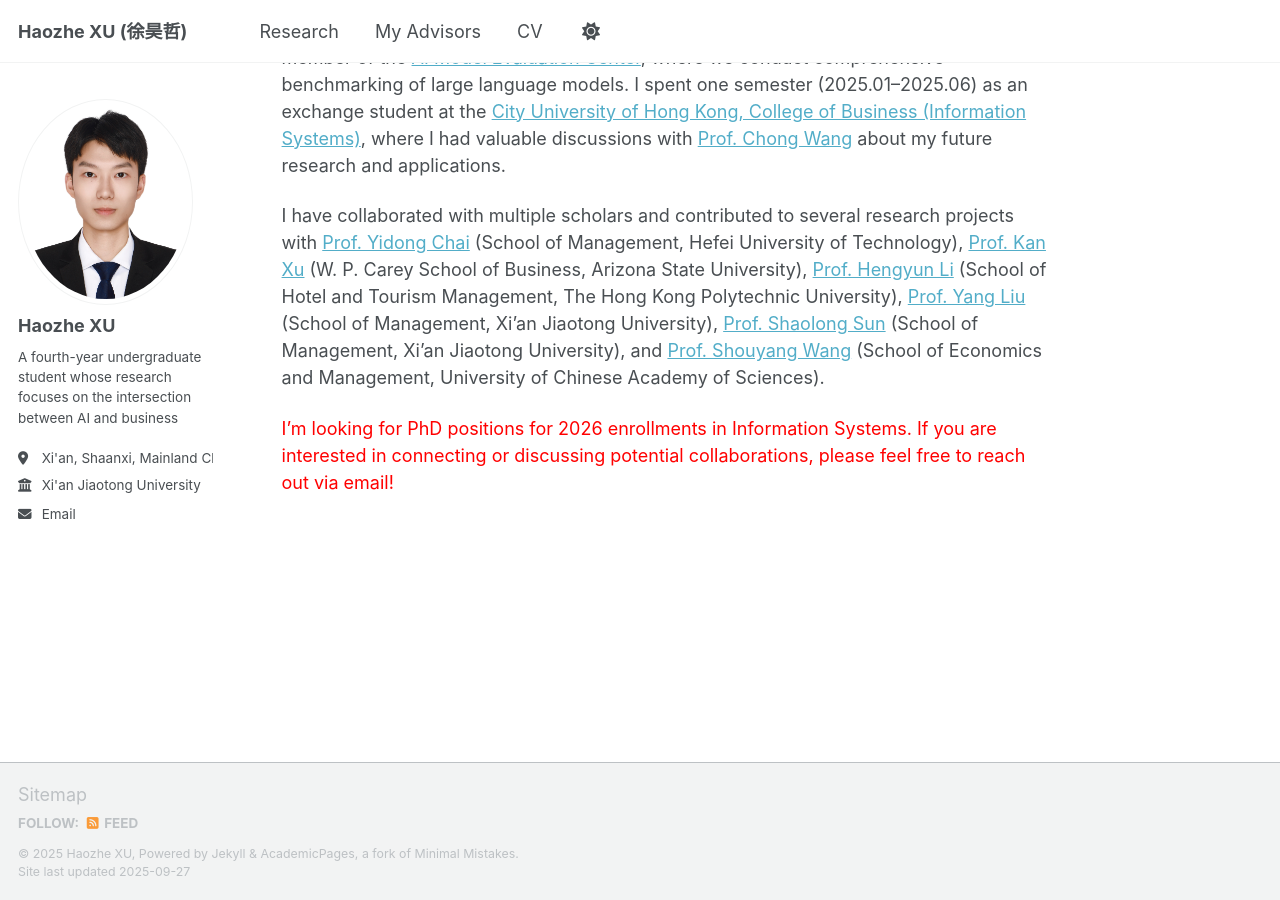
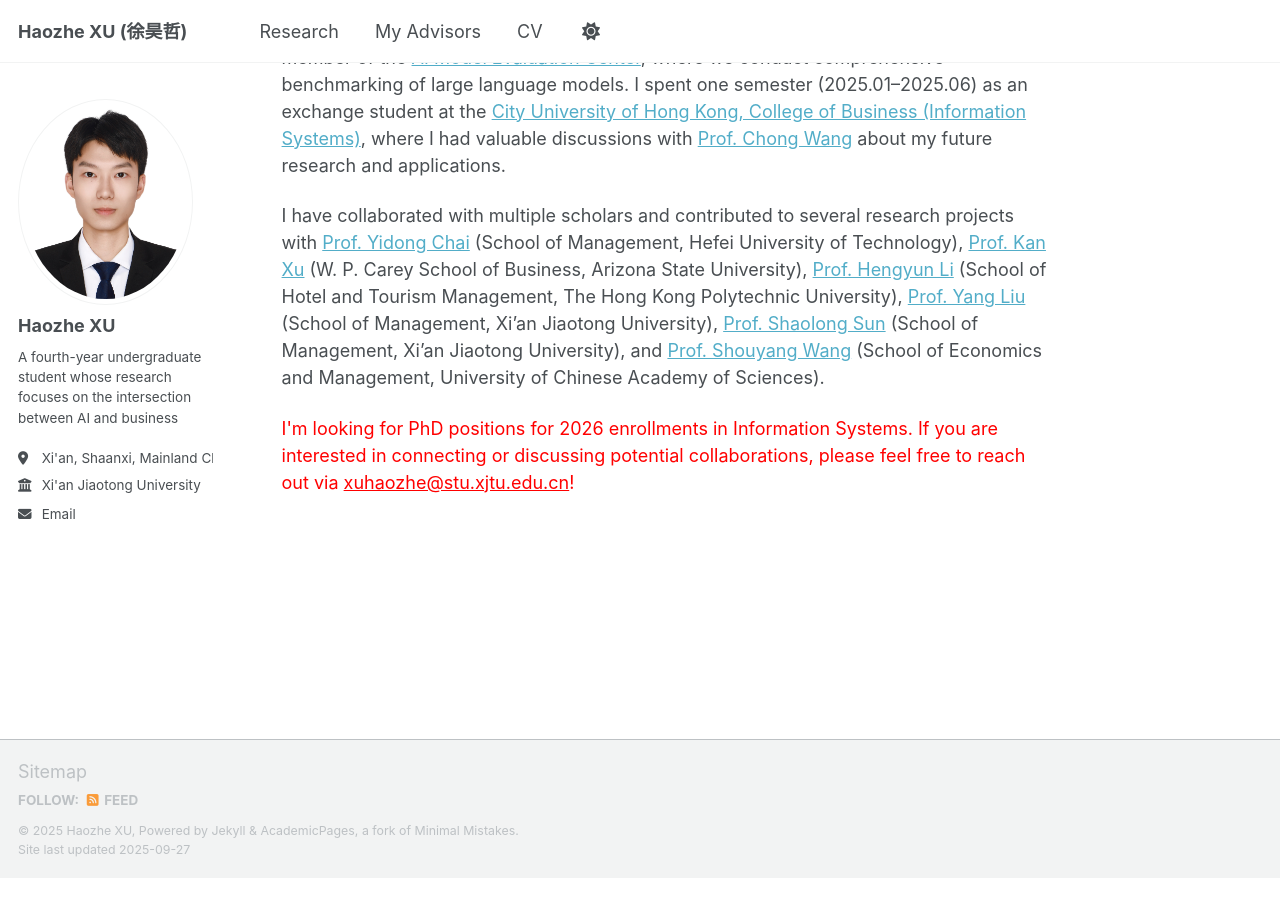
Before and after one commit to XuHaozhe0204/XuHaozhe0204.github.io, a Jekyll site: the page built from _pages/about.md, in a window 1280 px wide and 900 px high, scrolled down 516 px. Built offline with Jekyll 4.4.1, drawn with Linux system fonts in a browser that asks for light colours; a script that is not in the unit is left out; after the commit the page ends 1393 px from its top, so only the background shows below that.

Commit message:
Update about.md

```diff
--- a/_pages/about.md
+++ b/_pages/about.md
@@ -17,4 +17,8 @@
 
 I have collaborated with multiple scholars and contributed to several research projects with [Prof. Yidong Chai](https://www.hfut.edu.cn/glxyen/info/1073/1501.htm) (School of Management, Hefei University of Technology), [Prof. Kan Xu](https://kanxu526.github.io/) (W. P. Carey School of Business, Arizona State University), [Prof. Hengyun Li](https://hengyunli.github.io/) (School of Hotel and Tourism Management, The Hong Kong Polytechnic University), [Prof. Yang Liu](https://gr.xjtu.edu.cn/web/0020200607) (School of Management, Xi’an Jiaotong University), [Prof. Shaolong Sun](http://gr.xjtu.edu.cn/web/sunshaolong) (School of Management, Xi’an Jiaotong University), and [Prof. Shouyang Wang](https://people.ucas.ac.cn/~sywang) (School of Economics and Management, University of Chinese Academy of Sciences).
 
-<span style="color:red">I'm looking for PhD positions for 2026 enrollments in Information Systems. If you are interested in connecting or discussing potential collaborations, please feel free to reach out via email!</span>
+<font color="red">
+I'm looking for PhD positions for 2026 enrollments in Information Systems.
+If you are interested in connecting or discussing potential collaborations, please feel free to reach out via
+<a href="mailto:xuhaozhe@stu.xjtu.edu.cn" style="color:red;">xuhaozhe@stu.xjtu.edu.cn</a>!
+</font>
```
